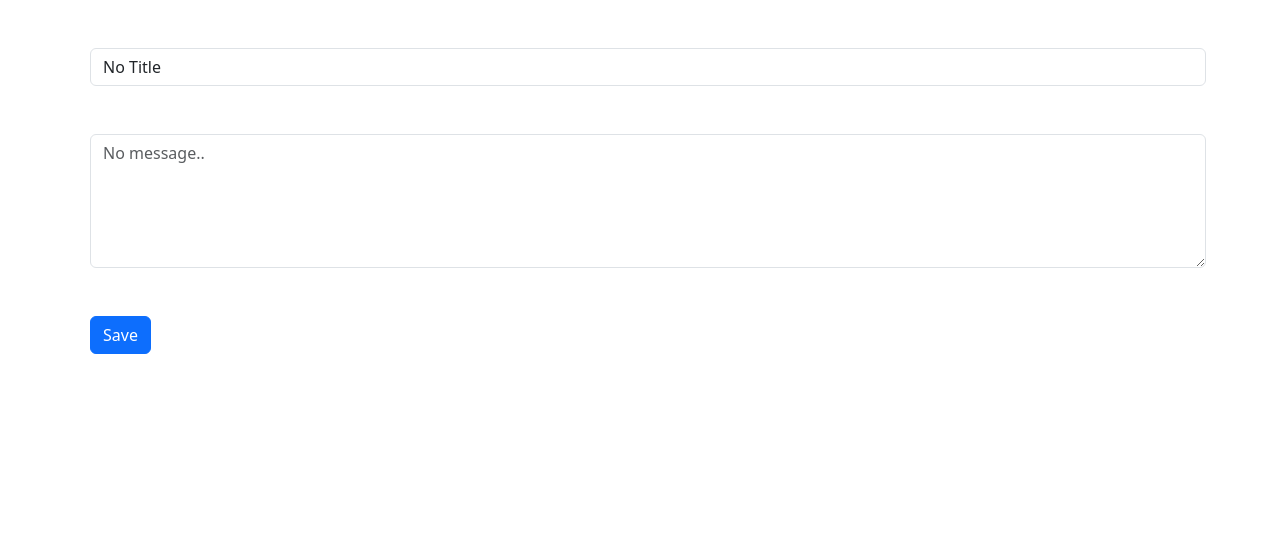
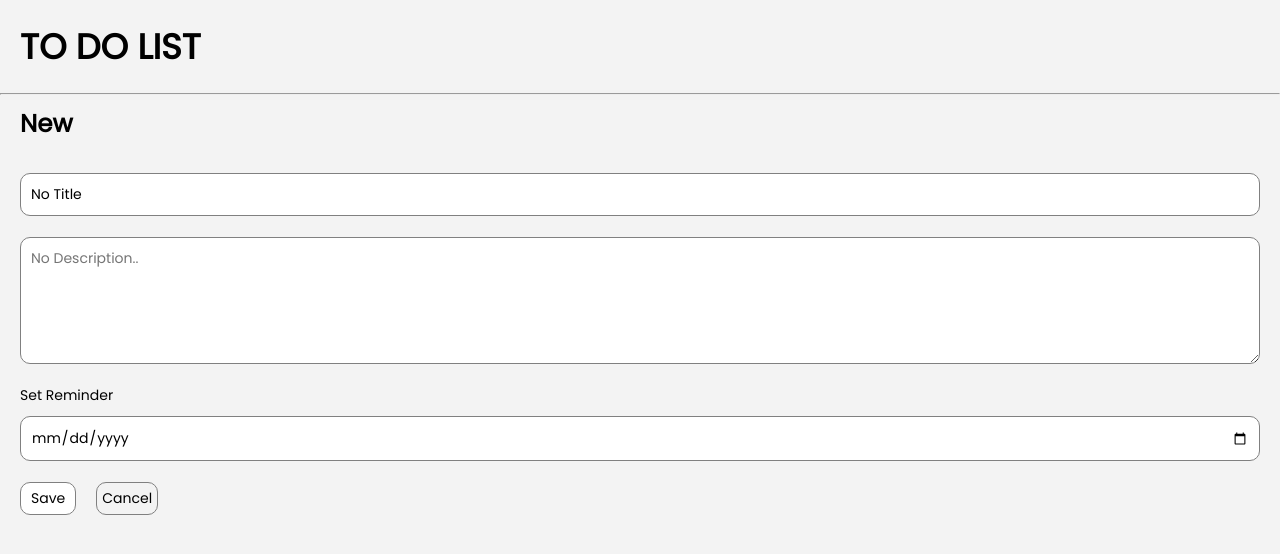
Before and after one commit to shehanrathnayake/To-do-list-web-app-using-MVC-architecture-PHP, a PHP site: page /add in a window 1280 px wide. Shown: the top 554 px of the page. Run offline with PHP 8.4, Linux system fonts and the light colour scheme.

Commit message:
New task UI created

```diff
--- a/controllers/dolist.php
+++ b/controllers/dolist.php
@@ -22,7 +22,7 @@ class Dolist {
     }
 
     public function saveList() {
-        $this->dolistmodel->saveList($_POST['title'], $_POST['body']);
+        $this->dolistmodel->saveList($_POST['title'], $_POST['body'], $_POST['date']);
         header("Location: $GLOBALS[site_url]");
         exit;
     }
--- a/models/dolist.php
+++ b/models/dolist.php
@@ -20,9 +20,9 @@ class Dolistmodel {
         return $dolist;
     }
 
-    public function saveList ($title, $body) {
+    public function saveList ($title, $body, $date) {
         $created_date = time();
-        $target_date = time();
+        $target_date = strtotime($date);
         $status = 'notdone';
         $sql = "INSERT INTO task (title, body, created_date, target_date, status) VALUES ('$title', '$body', '$created_date', '$target_date', '$status')";
         $stmt = $this->db->query($sql);
--- a/view/add.view.php
+++ b/view/add.view.php
@@ -1,8 +1,8 @@
 <?php
 
-    ini_set('display_errors', 1);
-    ini_set('display_startup_errors', 1);
-    error_reporting(E_ALL);
+ini_set('display_errors', 1);
+ini_set('display_startup_errors', 1);
+error_reporting(E_ALL);
 
 ?>
 
@@ -13,24 +13,40 @@
     <meta charset="UTF-8">
     <meta http-equiv="X-UA-Compatible" content="IE=edge">
     <meta name="viewport" content="width=device-width, initial-scale=1.0">
-    <link href="https://cdn.jsdelivr.net/npm/bootstrap@5.3.0-alpha3/dist/css/bootstrap.min.css" rel="stylesheet" integrity="sha384-KK94CHFLLe+nY2dmCWGMq91rCGa5gtU4mk92HdvYe+M/SXH301p5ILy+dN9+nJOZ" crossorigin="anonymous">
-    <link rel="stylesheet" href="https://fonts.googleapis.com/css?family=Roboto">
+    <link rel="stylesheet" type="text/css" href="view/assets/variables-style.css">
+    <link rel="stylesheet" type="text/css" href="view/assets/add-style.css">
+    <link rel="stylesheet" href="https://fonts.googleapis.com/css?family=Poppins">
     <title>To Do List: Add Task</title>
 </head>
 
 <body>
 
-    <div class="container" style="width:100%; font-style:'Roboto'">
+    <header>
+        <h1>To Do List</h1>
+    </header>
+    <hr>
 
-        <form action="<?php echo $GLOBALS['site_url'];?>/save" method="POST">
+    <div class="container">
+        <h2>New</h2>
 
-            <input type="text" class="form-control mt-5 mx-2" name="title" id="title" value="No Title">
-            <!-- <label for="title">Title</label> -->
+        <form action="<?php echo $GLOBALS['site_url']; ?>/save" method="POST">
+            <br>
+            <input type="text" id="title" name="title" value="No Title">
+            <br>
 
-            <textarea name="body" class="form-control mt-5 mx-2" id="body" rows="5" value="No message" placeholder="No message.."></textarea>
-            <!-- <label for="body">message</label><br> -->
+            <textarea name="body" id="body" rows="5" value="No Description" placeholder="No Description.."></textarea>
+            <br>
 
-            <button type="submit" class="btn btn-primary mt-5 mx-2" value="submit">Save</button>
+            <label for="date">Set Reminder</label>
+            <input id="date" type="date" name="date" placeholder="">
+            <br>
+
+            <div class="button">
+                <button type="submit" value="submit">Save</button>
+                <a href="<?php echo $GLOBALS['site_url'];?>">Cancel</a>
+            </div>
+
+
 
         </form>
 
--- /dev/null
+++ b/view/assets/add-style.css
@@ -0,0 +1,49 @@
+header {margin:20px}
+
+/* body {width: 100%;} */
+
+.container {
+    margin: 10px;
+}
+
+.container h2 {margin-left: 10px;}
+
+.container form {
+    display: flex;
+    flex-direction: column;
+    padding: 10px;
+}
+
+.container form button {
+    width: fit-content;
+}
+
+.container form #title, #body, #date {
+    padding: 10px;
+    background-color: var(--secondary-color);
+    border: 1px solid gray;
+    border-radius: 10px;
+}
+
+#date {margin-top: 10px;}
+
+.button {
+    display: flex;
+    align-items: center;
+}
+
+button {
+    background-color: var(--secondary-color);
+    border: 1px solid gray;
+    border-radius: 10px;
+    padding: 5px 10px;
+}
+
+.button a {
+    text-decoration: none;
+    color: var(--text-color);
+    border: 1px solid gray;
+    padding: 5px;
+    border-radius: 10px;
+    margin-left: 20px;
+}
--- a/view/assets/dolist-style.css
+++ b/view/assets/dolist-style.css
@@ -3,7 +3,7 @@ header {margin:20px}
 .container {margin-top: 20px;}
 
 .task {
-    border-radius: 20px;
+    border-radius: 10px;
     margin: 10px;
     padding: 10px;
 
--- a/view/assets/variables-style.css
+++ b/view/assets/variables-style.css
@@ -4,12 +4,16 @@
     --text-color: black;
     font-family: 'Poppins', sans-serif;
     font-size: 14px;
-    background-color: var(--primary-color);
+
     margin: 0;
     padding: 0;
   }
 
+  body {background-color: var(--primary-color);}
+
   h1 {font-size: 2.5rem; font-weight: 900; text-transform: uppercase;}
+
+  h2 {font-size: 1.75rem; font-weight: 700;}
 
   h3 {font-size: 1.25rem;}
 
```
Also changed, not shown: view/assets/edit-style.css (added).
